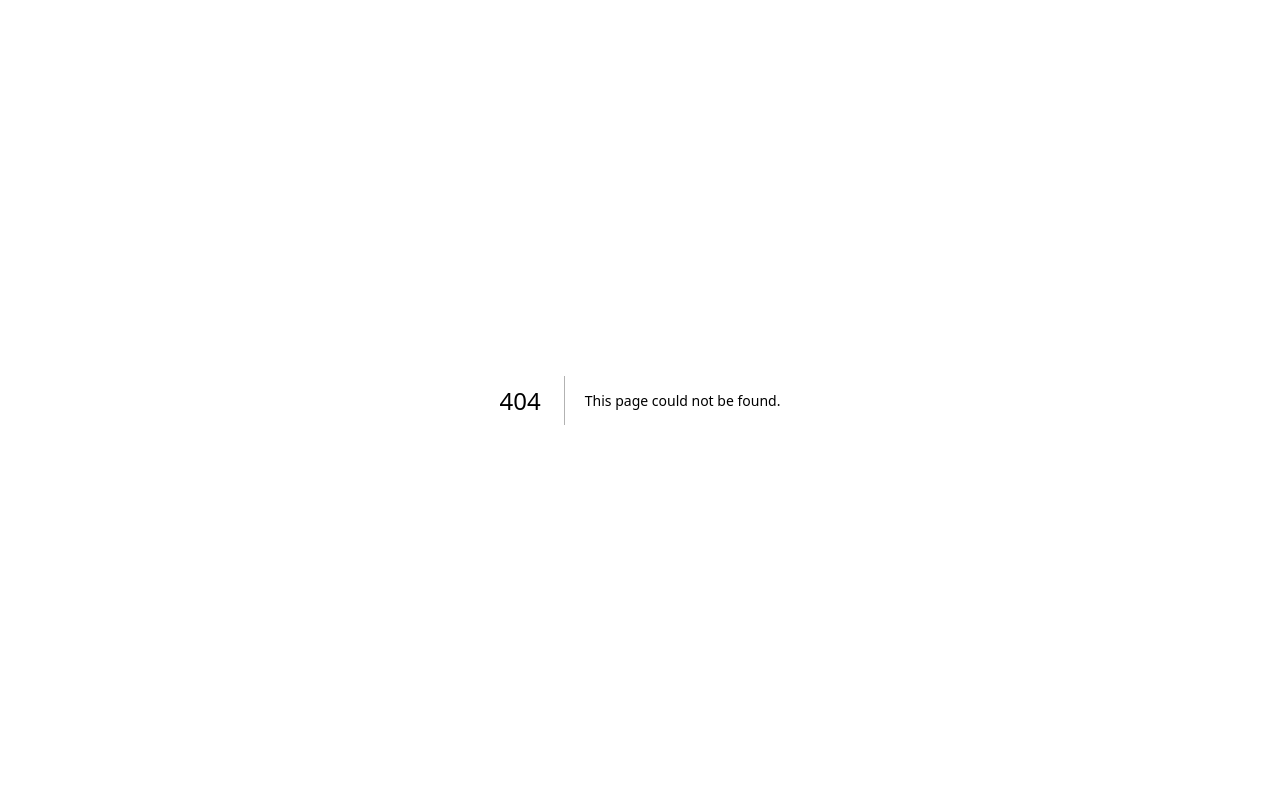
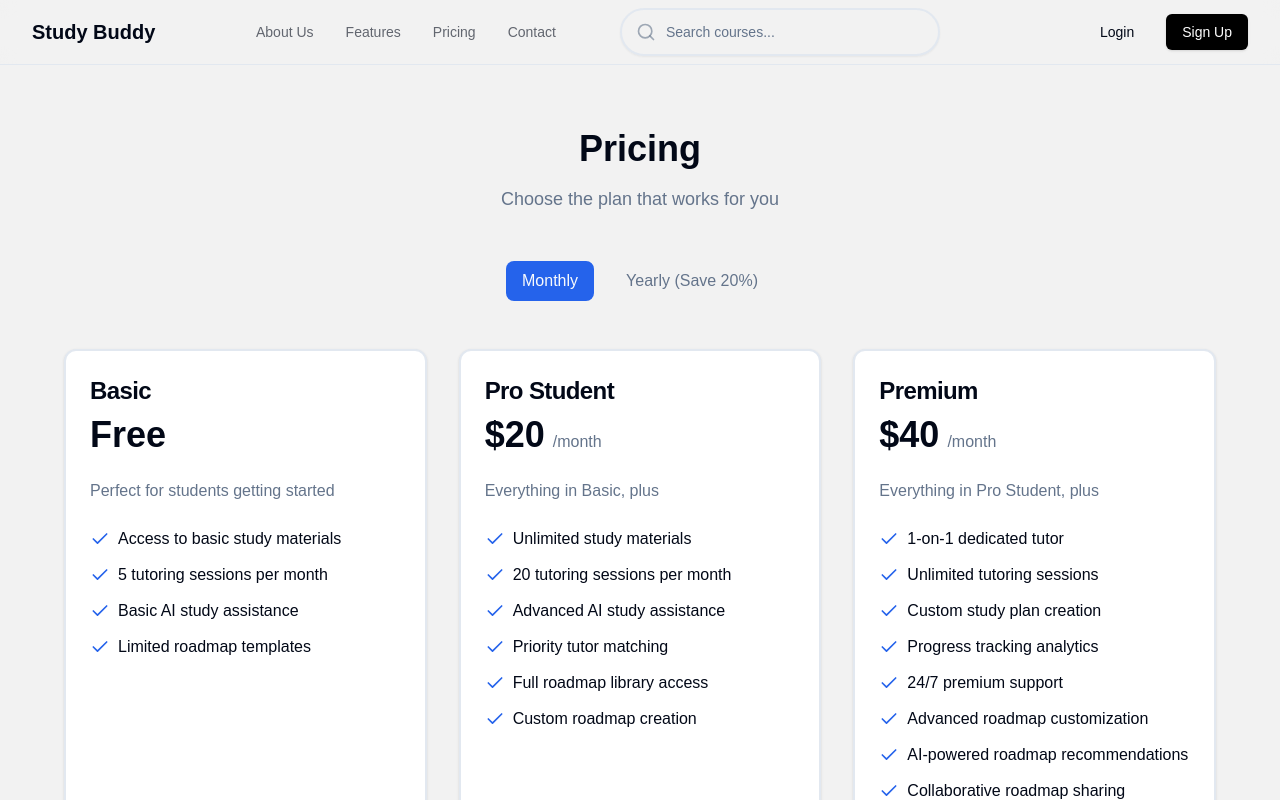
Before and after one commit to 4li40/Senior-project, a Next.js app: page /pricing in a window 1280 px wide. Before the commit this address had no page. Shown: the top 800 px of the page. Built offline with nearby package versions, Linux system fonts and the light colour scheme.

Commit message:
Add PricingPage component with monthly and yearly billing options

```diff
--- /dev/null
+++ b/src/app/pricing/page.tsx
@@ -0,0 +1,150 @@
+"use client";
+
+import { useState } from "react";
+import { Card, CardContent, CardHeader, CardTitle } from "@/components/ui/card";
+import { Button } from "@/components/ui/button";
+import MainNavBar from "@/components/MainNavBar";
+import { Check } from "lucide-react";
+
+export default function PricingPage() {
+  const [billingCycle, setBillingCycle] = useState<"monthly" | "yearly">(
+    "monthly"
+  );
+
+  const plans = [
+    {
+      name: "Basic",
+      price: "Free",
+      description: "Perfect for students getting started",
+      features: [
+        "Access to basic study materials",
+        "5 tutoring sessions per month",
+        "Basic AI study assistance",
+        "Limited roadmap templates",
+      ],
+      buttonText: "Get Started",
+      buttonVariant: "outline" as const,
+    },
+    {
+      name: "Pro Student",
+      price: billingCycle === "monthly" ? "$20" : "$192",
+      period: billingCycle === "monthly" ? "/month" : "/year",
+      description: "Everything in Basic, plus",
+      features: [
+        "Unlimited study materials",
+        "20 tutoring sessions per month",
+        "Advanced AI study assistance",
+        "Priority tutor matching",
+        "Full roadmap library access",
+        "Custom roadmap creation",
+      ],
+      buttonText: "Get Started",
+      buttonVariant: "default" as const,
+    },
+    {
+      name: "Premium",
+      price: billingCycle === "monthly" ? "$40" : "$384",
+      period: billingCycle === "monthly" ? "/month" : "/year",
+      description: "Everything in Pro Student, plus",
+      features: [
+        "1-on-1 dedicated tutor",
+        "Unlimited tutoring sessions",
+        "Custom study plan creation",
+        "Progress tracking analytics",
+        "24/7 premium support",
+        "Advanced roadmap customization",
+        "AI-powered roadmap recommendations",
+        "Collaborative roadmap sharing",
+      ],
+      buttonText: "Get Started",
+      buttonVariant: "default" as const,
+    },
+  ];
+
+  return (
+    <div className="min-h-screen bg-background">
+      <MainNavBar />
+      <div className="container mx-auto px-4 py-16">
+        <div className="text-center mb-12">
+          <h1 className="text-4xl font-bold mb-4">Pricing</h1>
+          <p className="text-lg text-muted-foreground">
+            Choose the plan that works for you
+          </p>
+        </div>
+
+        {/* Billing Toggle */}
+        <div className="flex justify-center items-center gap-4 mb-12">
+          <button
+            className={`px-4 py-2 rounded-lg transition-colors ${
+              billingCycle === "monthly"
+                ? "bg-primary text-primary-foreground"
+                : "text-muted-foreground hover:text-foreground"
+            }`}
+            onClick={() => setBillingCycle("monthly")}
+          >
+            Monthly
+          </button>
+          <button
+            className={`px-4 py-2 rounded-lg transition-colors ${
+              billingCycle === "yearly"
+                ? "bg-primary text-primary-foreground"
+                : "text-muted-foreground hover:text-foreground"
+            }`}
+            onClick={() => setBillingCycle("yearly")}
+          >
+            Yearly (Save 20%)
+          </button>
+        </div>
+
+        {/* Pricing Cards */}
+        <div className="grid md:grid-cols-3 gap-8 max-w-6xl mx-auto">
+          {plans.map((plan) => (
+            <Card
+              key={plan.name}
+              className="border-2 hover:border-primary transition-colors relative p-6 flex flex-col h-full"
+            >
+              <CardHeader className="p-0 space-y-2">
+                <CardTitle className="text-2xl font-bold">
+                  {plan.name}
+                </CardTitle>
+                <div className="flex items-baseline gap-2">
+                  <span className="text-4xl font-bold">{plan.price}</span>
+                  {plan.period && (
+                    <span className="text-muted-foreground">{plan.period}</span>
+                  )}
+                </div>
+              </CardHeader>
+              <CardContent className="p-0 mt-6 flex-grow flex flex-col justify-between space-y-6">
+                <div className="space-y-6">
+                  <p className="text-muted-foreground">{plan.description}</p>
+                  <ul className="space-y-3">
+                    {plan.features.map((feature) => (
+                      <li key={feature} className="flex items-start gap-2">
+                        <Check className="h-5 w-5 text-primary flex-shrink-0 mt-0.5" />
+                        <span>{feature}</span>
+                      </li>
+                    ))}
+                  </ul>
+                </div>
+                <Button variant="default" className="w-full mt-6 font-semibold">
+                  {plan.buttonText}
+                </Button>
+              </CardContent>
+            </Card>
+          ))}
+        </div>
+
+        {/* Enterprise Contact */}
+        <div className="text-center mt-12">
+          <p className="text-muted-foreground">
+            Questions about enterprise security, procurement, or custom
+            contracts?{" "}
+            <a href="#" className="text-primary hover:underline font-medium">
+              Contact Sales
+            </a>
+          </p>
+        </div>
+      </div>
+    </div>
+  );
+}
```
